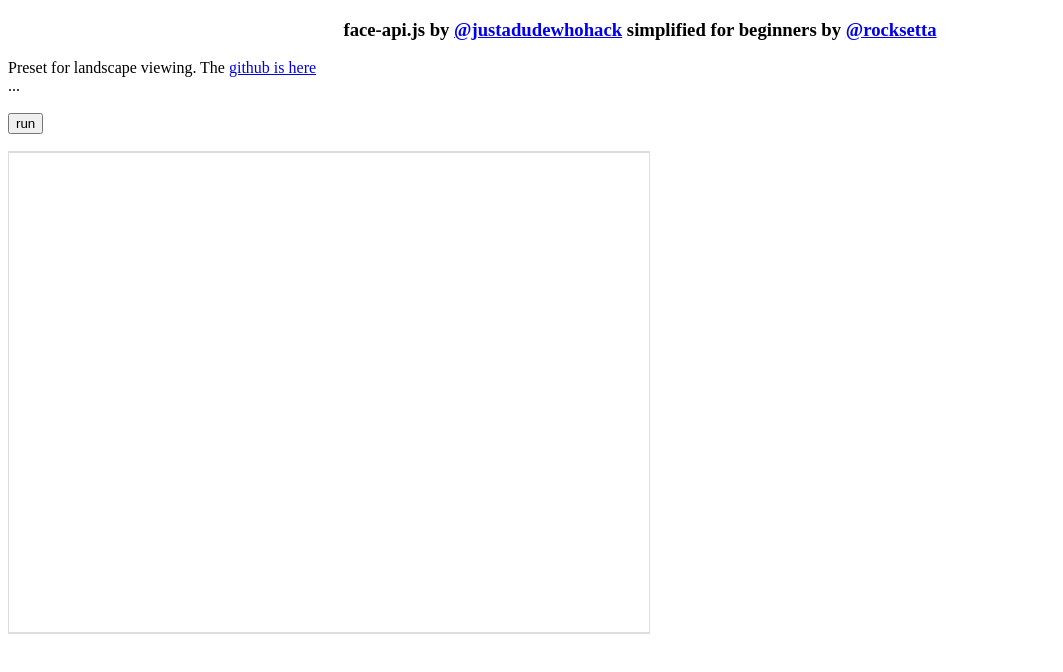
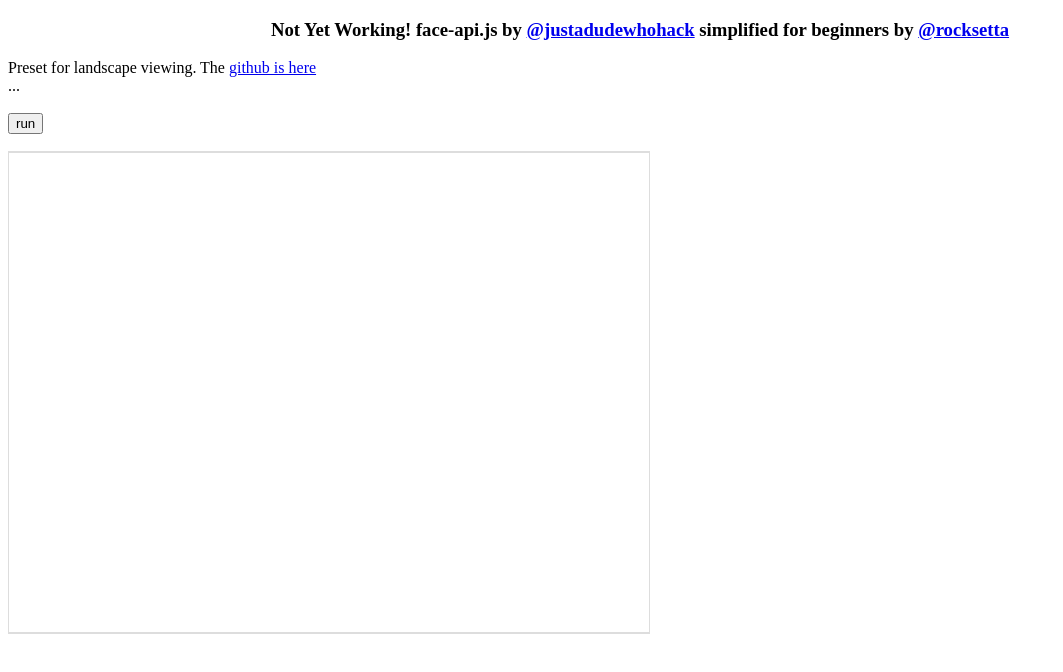
Before and after one commit to hpssjellis/face-api.js-for-beginners-more-accurate, a plain HTML site: page index.html in a window 1280 px wide. Shown: the whole page, without its empty margins (0-1063 px from the left). Drawn offline with Linux system fonts and the light colour scheme.

Commit message:
Update index.html

```diff
--- a/index.html
+++ b/index.html
@@ -4,7 +4,7 @@
   <script src="face-api.js"></script>
 </head>
 <body>
-  <h3 align=center>face-api.js by <a href="https://github.com/justadudewhohacks/face-api.js">@justadudewhohack</a>
+  <h3 align=center>Not Yet Working! face-api.js by <a href="https://github.com/justadudewhohacks/face-api.js">@justadudewhohack</a>
     simplified for beginners by <a href="https://www.rocksetta.com/tensorflowjs/">@rocksetta</a></h3>
   Preset for landscape viewing. The <a href="https://github.com/hpssjellis/face-api.js-for-beginners-more-accurate">github is here</a><br>
 <div id="myDiv01">...</div><br>
@@ -76,6 +76,8 @@ async function run() {
    await faceapi.loadFaceRecognitionModel('https://hpssjellis.github.io/face-api.js-for-beginners-more-accurate/')
    await faceapi.loadFaceLandmarkModel('https://hpssjellis.github.io/face-api.js-for-beginners-more-accurate/')
 
+
+
    const stream = await navigator.mediaDevices.getUserMedia({ video: {} })
    const videoEl = document.getElementById('inputVideo')
    videoEl.srcObject = stream
```
